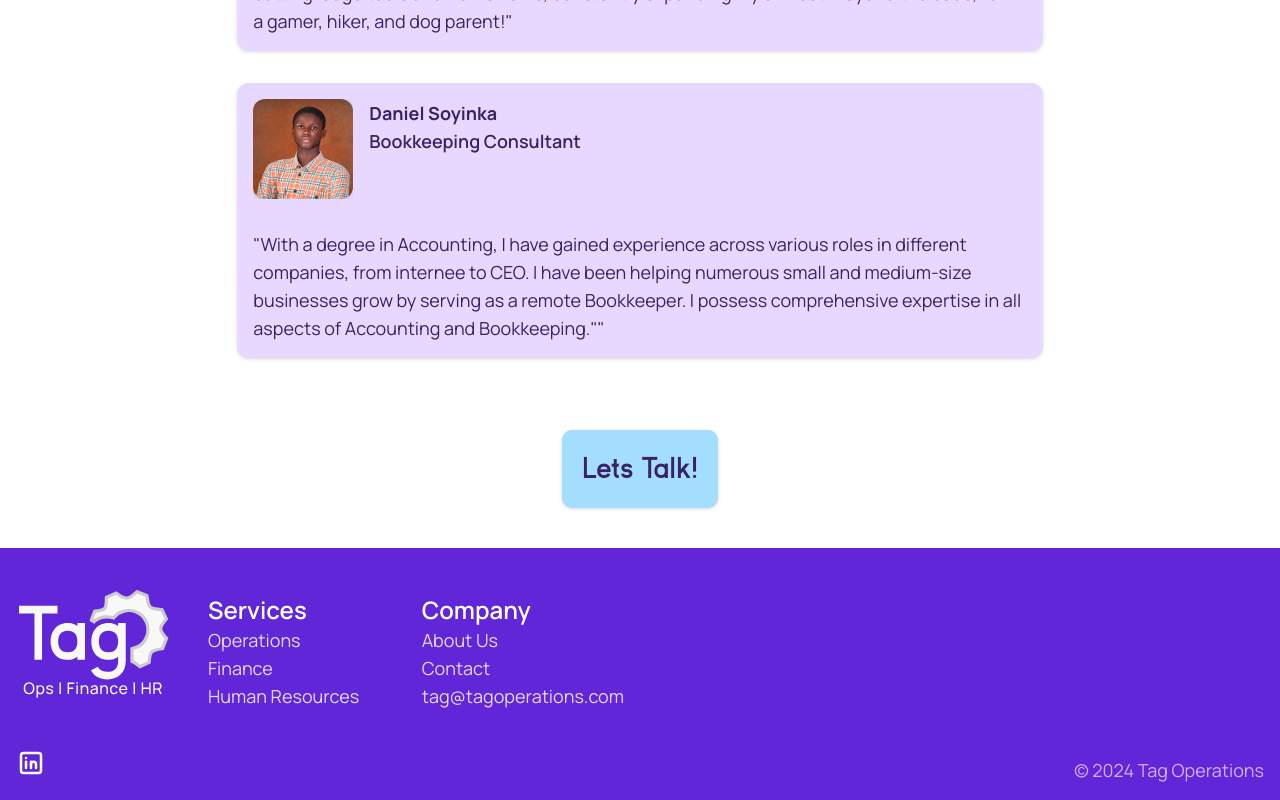
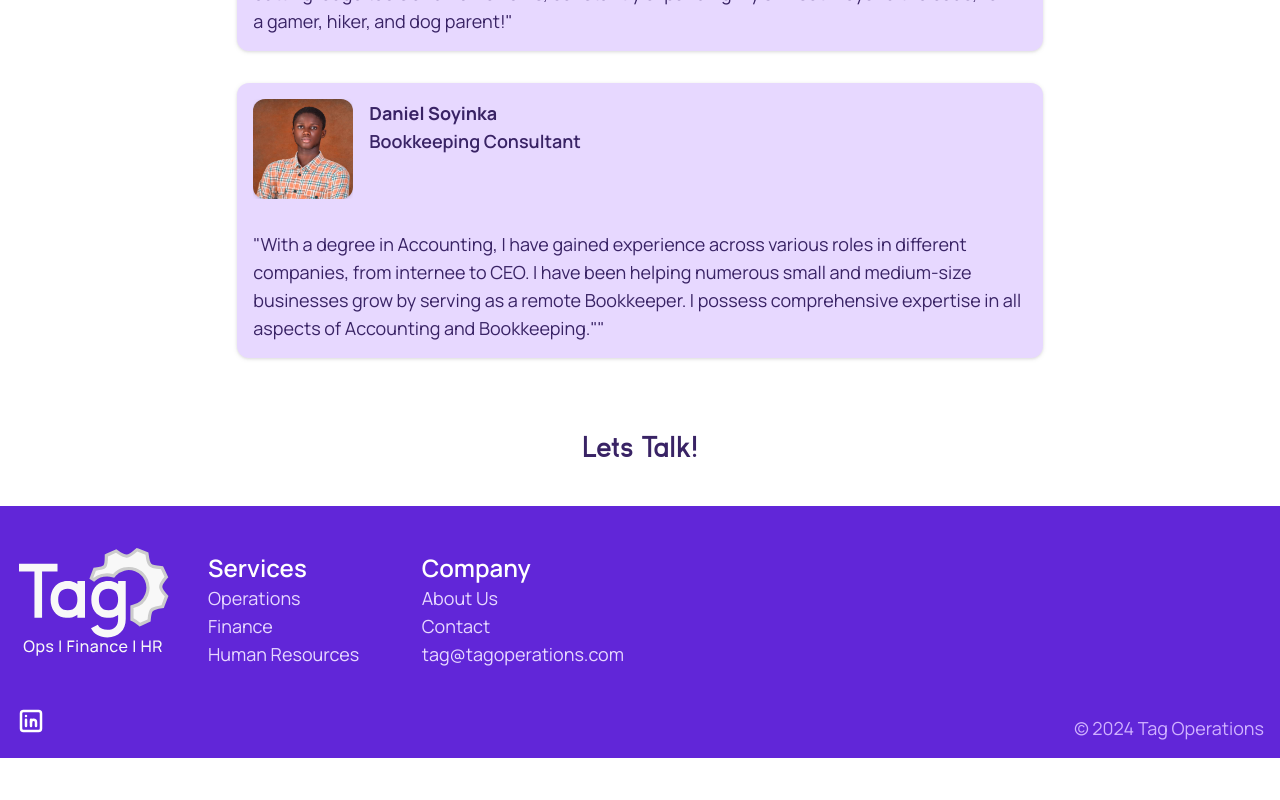
Before and after one commit to hicass/tag-ops-v3, a Next.js app: page /about in a window 1280 px wide. Shown: the part 2220-3020 px from the top of the page. After the commit the page ends 2978 px from the top, so only its background shows below. Built offline with nearby package versions, Linux system fonts and the light colour scheme.

Commit message:
Change styling rule name for contact buttons from 'button' to 'contact-button'

```diff
--- a/src/app/globals.css
+++ b/src/app/globals.css
@@ -69,14 +69,14 @@ h1, h2, .kayak-bold, .button {
   font-family: 'Manrope-SemiBold', sans-serif;
 }
 
-.button {
+.contact-button {
   background-color: var(--accent);
   padding: 0.7em;
   border-radius: 10px;
   filter: drop-shadow(0 1px 2px rgb(0 0 0 / 0.1)) drop-shadow(0 1px 1px rgb(0 0 0 / 0.06));
 }
 
-.button:hover, .link:hover {
+.contact-button:hover, .link:hover {
   transform: translateY(-2px);
   filter: drop-shadow(0 20px 13px rgb(0 0 0 / 0.03)) drop-shadow(0 8px 5px rgb(0 0 0 / 0.08));
 }
```
